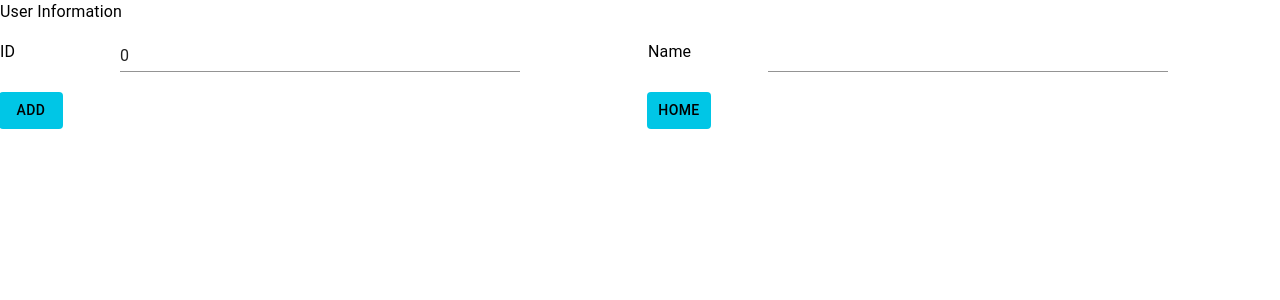
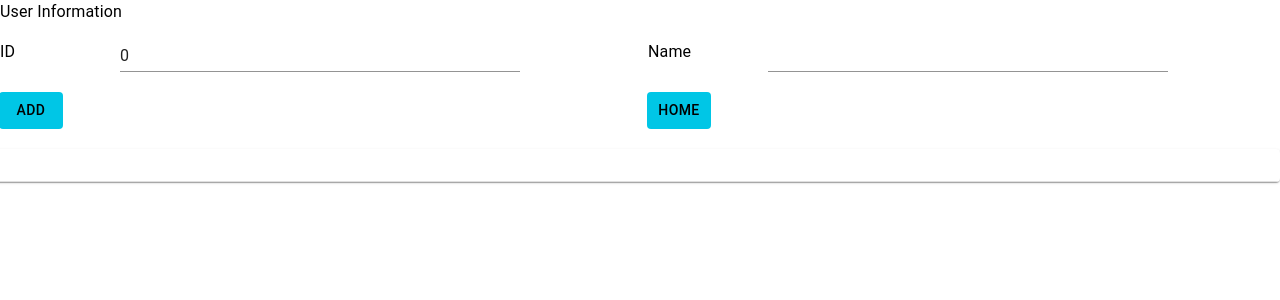
Before and after one commit to NaVindu0315/PUSL3120-FullStack-Group-01, a React (Create React App) app in the folder dwanp-frontend/: page /employeeform in a window 1280 px wide. Shown: the top 300 px of the page. Built offline with nearby package versions, Linux system fonts and the light colour scheme.

Commit message:
tble head

```diff
--- a/dwanp-frontend/src/Employee-Navindu/Employee_Form.js
+++ b/dwanp-frontend/src/Employee-Navindu/Employee_Form.js
@@ -5,7 +5,7 @@
 
 
 import React, { useEffect, useState } from "react";
-import { Button, Grid, Typography, Input, TableContainer ,Paper} from "@mui/material";
+import { Button, Grid, Typography, Input, TableContainer ,Paper, TableHead, Table, TableRow,TableCell} from "@mui/material";
 import { useNavigate } from 'react-router-dom';
 
 const EmployeeForm = ({addEmp,submitted,data,isedit ,updateEmp}) =>
@@ -158,6 +158,15 @@ const EmployeeForm = ({addEmp,submitted,data,isedit ,updateEmp}) =>
         Home
       </Button>
       <TableContainer component={Paper}>
+        <Table>
+          <TableHead>
+            <TableRow>
+              <TableCell></TableCell>
+              <TableCell></TableCell>
+            </TableRow>
+
+          </TableHead>
+                  </Table>
 
 
         </TableContainer>
```
